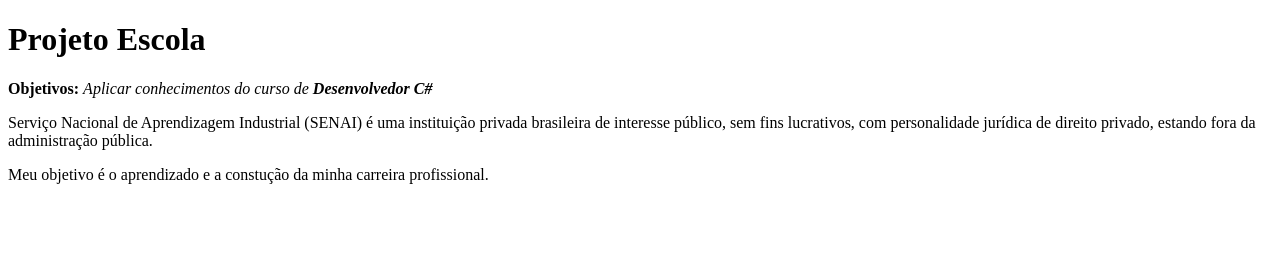
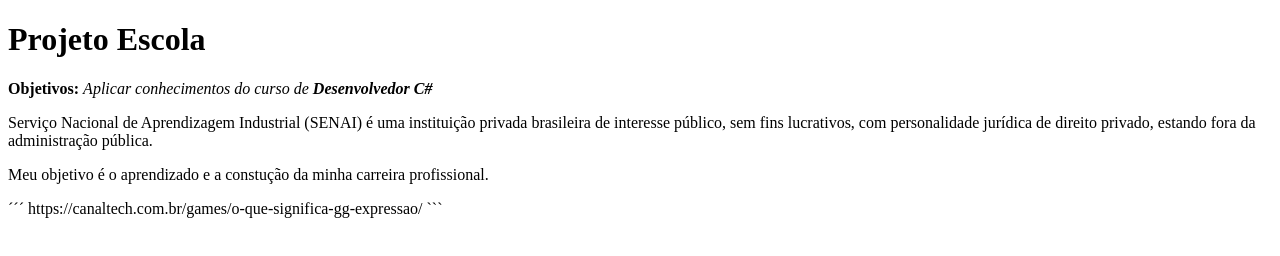
Before and after one commit to Mikaelrz/Projetofinal, a plain HTML site: page index.html in a window 1280 px wide. Drawn offline with Linux system fonts and the light colour scheme.

Commit message:
Update index.html

````diff
--- a/index.html
+++ b/index.html
@@ -16,6 +16,10 @@
 </p>
 Meu objetivo é o aprendizado e a constução da minha carreira profissional.
 <p>
+    ´´´
+    https://canaltech.com.br/games/o-que-significa-gg-expressao/
+
+    ```
 
 
 </p>
````
